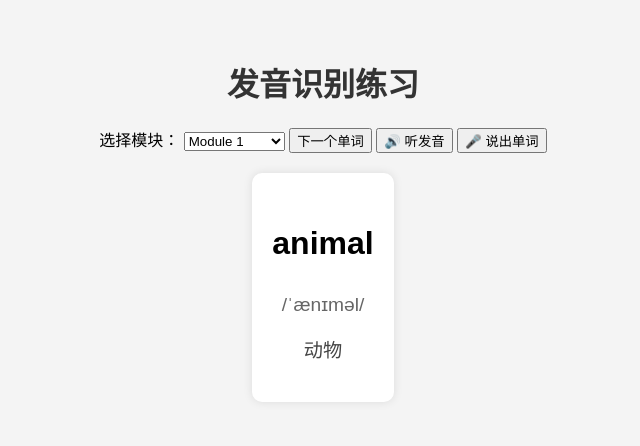
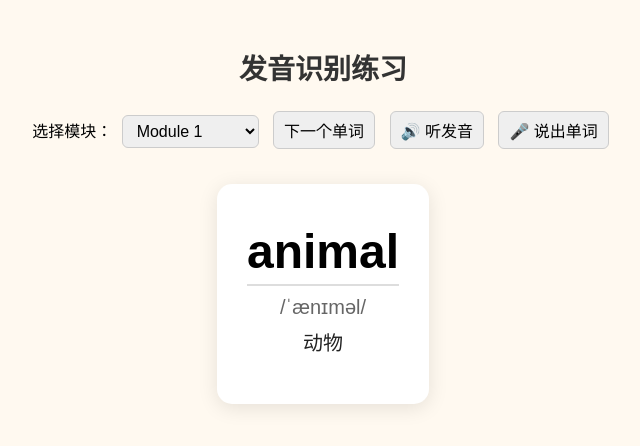
Before and after one commit to fannie50/word-review, a plain HTML site: page index.html in a window 1280 px wide. Shown: the whole page, without its empty margins (317-957 px from the left). Drawn offline with Linux system fonts and the light colour scheme.

Commit message:
Update style.css

```diff
--- a/style.css
+++ b/style.css
@@ -1,33 +1,46 @@
 
 body {
-  font-family: Arial, sans-serif;
+  font-family: 'Arial Rounded MT Bold', Arial, sans-serif;
   text-align: center;
-  padding: 30px;
-  background-color: #f4f4f4;
+  background-color: #fff9f0;
+  padding: 20px;
 }
 h1 {
+  font-size: 28px;
   color: #333;
 }
 .controls {
   margin-bottom: 20px;
 }
+button, select {
+  font-size: 16px;
+  padding: 6px 10px;
+  margin: 5px;
+  border-radius: 6px;
+  border: 1px solid #ccc;
+}
 .card {
-  background-color: #fff;
-  padding: 20px;
-  margin: auto;
+  background: #fff;
   display: inline-block;
-  border-radius: 10px;
-  box-shadow: 0 0 10px rgba(0,0,0,0.1);
+  padding: 30px;
+  border-radius: 15px;
+  box-shadow: 0 4px 20px rgba(0,0,0,0.1);
+  margin-top: 10px;
 }
 .english {
-  font-size: 2em;
+  font-size: 48px;
   font-weight: bold;
+  margin: 10px 0;
+  border-bottom: 2px solid #ddd;
+  padding-bottom: 5px;
 }
 .phonetic {
-  font-size: 1.2em;
+  font-size: 20px;
   color: #666;
+  margin: 5px 0;
 }
 .chinese {
-  font-size: 1.2em;
-  color: #444;
+  font-size: 20px;
+  color: #222;
+  margin: 8px 0;
 }
```
